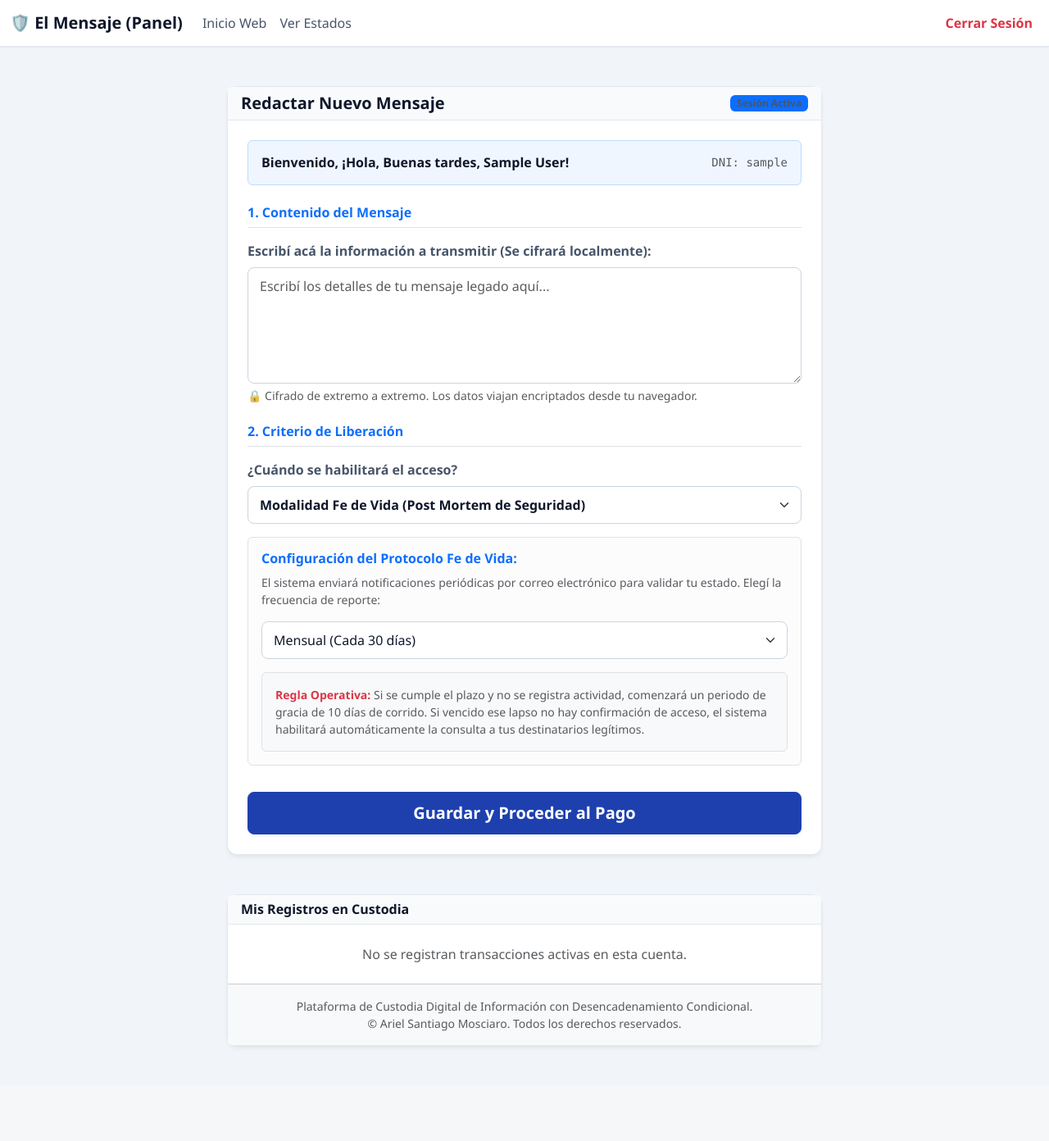
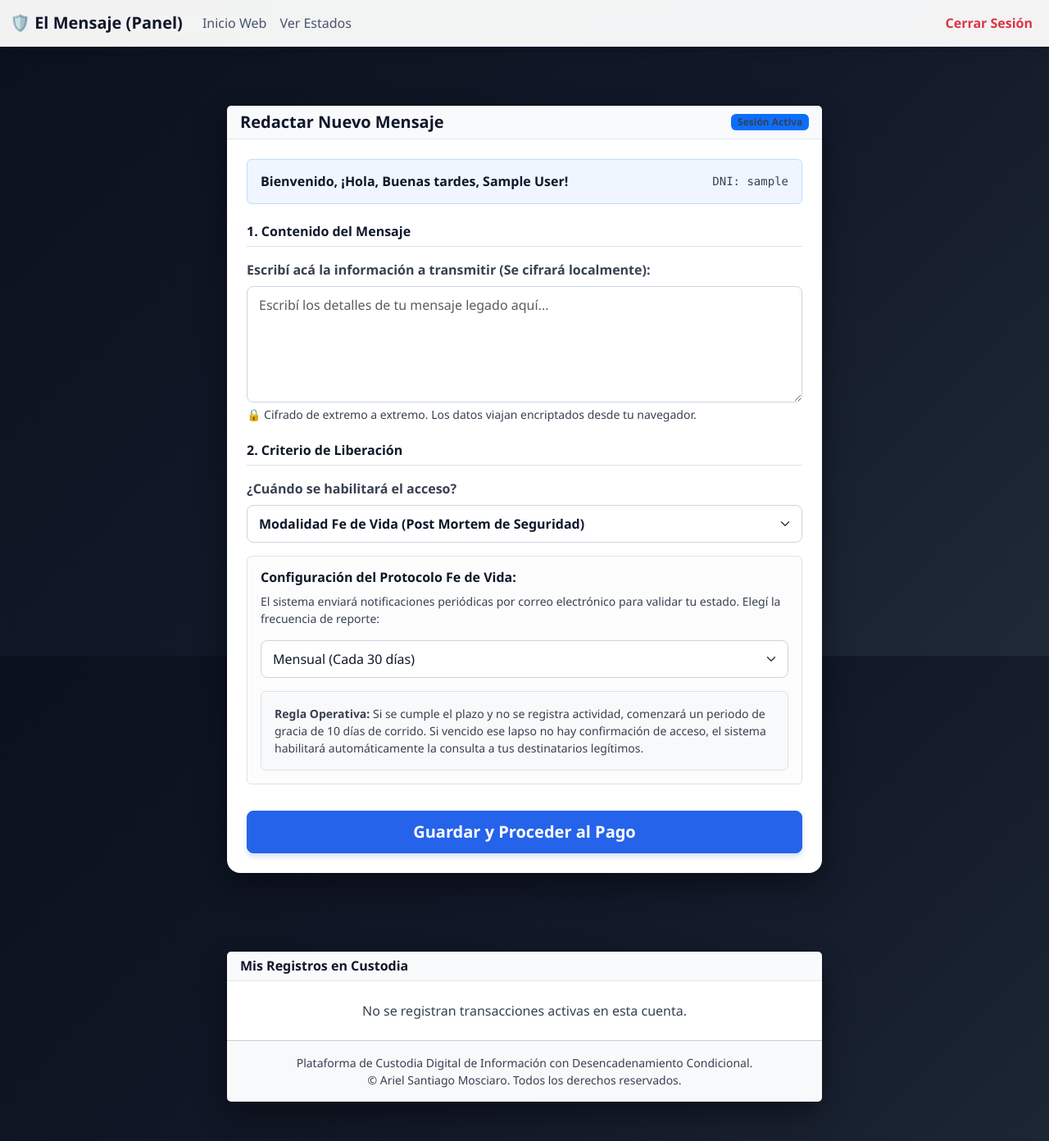
Before and after one commit to AryMos/elmensaje, a Django app: page /panel/ in a window 1280 px wide. Shown: the whole page at 82% size. Before the commit the page ends 1279 px from the top, so only its background shows below. Run offline with Django 5.2, Linux system fonts and the light colour scheme; the visitor is signed in with stand-in values (Sample User, id 1); data that the repository does not hold is empty; some libraries are stand-ins or nearby versions.

Commit message:
upgrade total de interfaz

```diff
--- a/usuarios/static/css/bunker.css
+++ b/usuarios/static/css/bunker.css
@@ -1,29 +1,45 @@
-/* 1. CONFIGURACIÓN GENERAL PROFESIONAL */
+/* ==========================================================================
+   🛡️ EL MENSAJE - CUSTODIA DIGITAL
+   Diseño de Interfaz Profesional Premium - Estilo Bóveda de Alta Seguridad
+   Desarrollador Intelectual: Ariel Santiago Mosciaro
+   ========================================================================== */
+
+/* 1. CONFIGURACIÓN GENERAL PROFESIONAL (Fondo Degradado de Alta Gama) */
 body {
-  background-color: #f1f5f9 !important;
-  color: #334155 !important;
+  background: linear-gradient(135deg, #0b111e 0%, #111827 50%, #1f2937 100%) !important;
+  background-attachment: fixed !important;
+  color: #f3f4f6 !important;
   font-family: 'Segoe UI', system-ui, -apple-system, sans-serif !important;
   min-height: 100vh;
   margin: 0;
+  display: flex;
+  flex-direction: column;
 }
 
-/* 2. TIPOGRAFÍAS Y COLORES DE TEXTO UNIFORMES */
-h1, h2, h3, h4, h5, h6, .display-4, .h2, .h3 {
-  color: #0f172a !important; /* Azul marino profundo */
+/* 2. TIPOGRAFÍAS Y COLORES DE TEXTO (Para elementos fuera de las tarjetas) */
+h1, h2, h3, h4, h5, h6, .display-4, .display-5, .h2, .h3 {
+  color: #ffffff !important; /* Blanco nítido para destacar sobre el fondo oscuro */
   font-weight: 700 !important;
-  text-shadow: none !important;
+  text-shadow: 0 2px 4px rgba(0,0,0,0.2) !important;
 }
 
-p, span, label, .form-label {
-  color: #475569 !important; /* Gris intermedio legible */
+/* 3. TARJETAS (Efecto Bóveda: Flotan con elegancia sobre el fondo oscuro) */
+.card, .card.shadow, .modal-content {
+  background-color: #ffffff !important; /* Se mantiene blanco adentro para un contraste perfecto */
+  border: none !important;
+  border-radius: 16px !important; /* Bordes un poco más suaves y modernos */
+  box-shadow: 0 15px 35px rgba(0, 0, 0, 0.4) !important; /* Sombra profunda para dar relieve real */
+  transition: transform 0.3s ease, box-shadow 0.3s ease !important;
 }
 
-/* 3. TARJETAS (Estructura de Bloques Limpios) */
-.card, .card.shadow, .modal-content {
-  background-color: #ffffff !important;
-  border: 1px solid #e2e8f0 !important;
-  border-radius: 12px !important;
-  box-shadow: 0 4px 6px -1px rgba(0, 0, 0, 0.05), 0 2px 4px -1px rgba(0, 0, 0, 0.03) !important;
+/* Control estricto de textos DENTRO de las tarjetas para que no se pierdan */
+.card p, .card span, .card label, .card .form-label, .card .text-muted {
+  color: #374151 !important; /* Gris oscuro ultra legible sobre fondo blanco */
+}
+
+.card h1, .card h2, .card h3, .card h4, .card h5, .card h6, .card .h5 {
+  color: #0f172a !important; /* Títulos corporativos firmes dentro de la tarjeta */
+  text-shadow: none !important;
 }
 
 .card-header {
@@ -32,7 +48,7 @@
   color: #0f172a !important;
 }
 
-/* Tablas de Datos Uniformes */
+/* Tablas de Datos Uniformes (Paneles de Control Internos) */
 .table {
   color: #334155 !important;
   background-color: #ffffff !important;
@@ -62,16 +78,15 @@
   outline: none !important;
 }
 
-/* 5. BOTONES CORPORATIVOS (Efecto Mecánico Táctil) */
-/* Primario: Azul Ejecutivo */
+/* 5. BOTONES CORPORATIVOS (Mantenemos tu efecto mecánico táctil) */
 .btn-primary, .btn-dark, input[type="submit"], #formMensaje button[type="submit"], #formLectura button[type="submit"] {
-  background: #1e40af !important;
-  border: 1px solid #1e40af !important;
+  background: #2563eb !important; /* Un azul un toque más vivo y moderno */
+  border: 1px solid #2563eb !important;
   color: #ffffff !important;
   font-weight: 600 !important;
   border-radius: 8px !important;
   padding: 10px 20px !important;
-  box-shadow: 0 2px 4px rgba(0, 0, 0, 0.05) !important;
+  box-shadow: 0 4px 6px rgba(37, 99, 235, 0.2) !important;
   transition: all 0.1s ease-in-out !important;
 }
 .btn-primary:hover, .btn-dark:hover {
@@ -79,7 +94,6 @@
   border-color: #1d4ed8 !important;
 }
 
-/* Secundario / Bordes */
 .btn-secondary, .btn-outline-secondary, .btn-outline-dark, .btn-light {
   background: #ffffff !important;
   border: 1px solid #cbd5e1 !important;
@@ -93,7 +107,6 @@
   color: #0f172a !important;
 }
 
-/* Botón de Éxito (Verde Financiero) */
 .btn-success, .btn-warning {
   background: #10b981 !important;
   border: 1px solid #10b981 !important;
@@ -104,7 +117,6 @@
   background: #059669 !important;
 }
 
-/* EFECTO CLICK REAL (Pulsación) */
 .btn:active, button:active, input[type="submit"]:active {
   transform: scale(0.98) !important;
   filter: brightness(0.95);
@@ -112,9 +124,10 @@
 
 /* 6. BARRA DE NAVEGACIÓN PROFESIONAL */
 .navbar {
-  background-color: #ffffff !important;
+  background-color: rgba(255, 255, 255, 0.95) !important;
+  backdrop-filter: blur(8px) !important;
   border-bottom: 1px solid #e2e8f0 !important;
-  box-shadow: 0 1px 2px 0 rgba(0, 0, 0, 0.05) !important;
+  box-shadow: 0 4px 12px rgba(0,0,0,0.1) !important;
 }
 .navbar-brand {
   color: #0f172a !important;
@@ -124,7 +137,7 @@
   color: #475569 !important;
 }
 .nav-link:hover {
-  color: #1e40af !important;
+  color: #2563eb !important;
 }
 
 /* 7. ALERTAS Y CONTENEDORES ESPECIALES */
@@ -143,3 +156,36 @@
   border: 1px solid #bfdbfe !important;
   color: #1e40af !important;
 }
+/* Forzamos el texto interno de alertas */
+.alert-info p, .alert-info h6, .alert-info small {
+  color: #1e40af !important;
+}
+
+/* ==========================================================================
+   ✨ 8. SECCIÓN DE CRÉDITOS Y FOOTER PROFESIONAL (FIRMA CORPORATIVA)
+   ========================================================================== */
+.footer-desarrollo {
+  background-color: rgba(15, 23, 42, 0.7) !important;
+  backdrop-filter: blur(8px);
+  border-top: 1px solid rgba(255, 255, 255, 0.08) !important;
+  padding: 20px 0;
+  margin-top: auto; /* Empuja el footer abajo de todo si hay poco contenido */
+  text-align: center;
+  font-size: 0.85rem;
+}
+
+.footer-desarrollo p {
+  color: #9ca3af !important; /* Gris claro suave para el pie de página */
+  margin-bottom: 4px !important;
+}
+
+.footer-desarrollo .marca-registrada {
+  color: #ffffff !important;
+  font-weight: 600;
+  letter-spacing: 0.5px;
+}
+
+.footer-desarrollo .autor {
+  color: #3b82f6 !important; /* Resalta tu nombre en un azul tecnológico */
+  font-weight: 600;
+}
```
